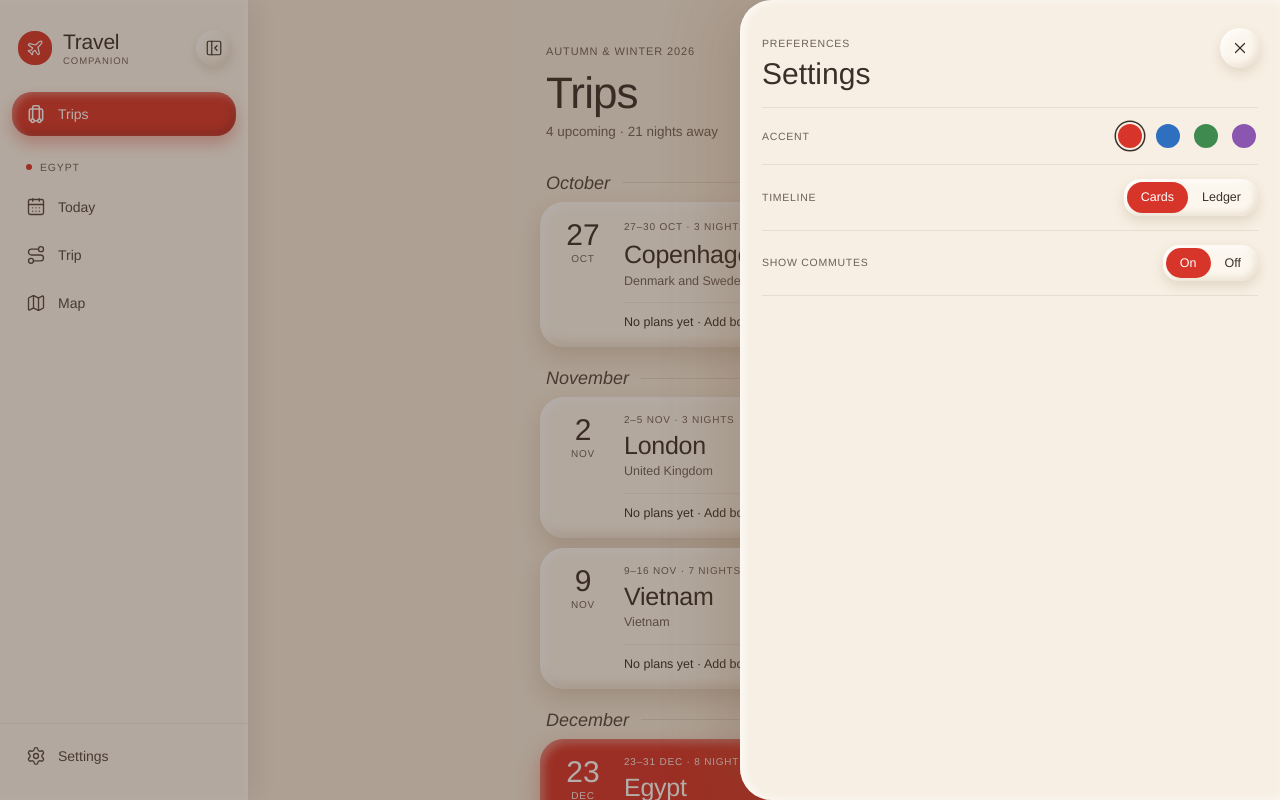
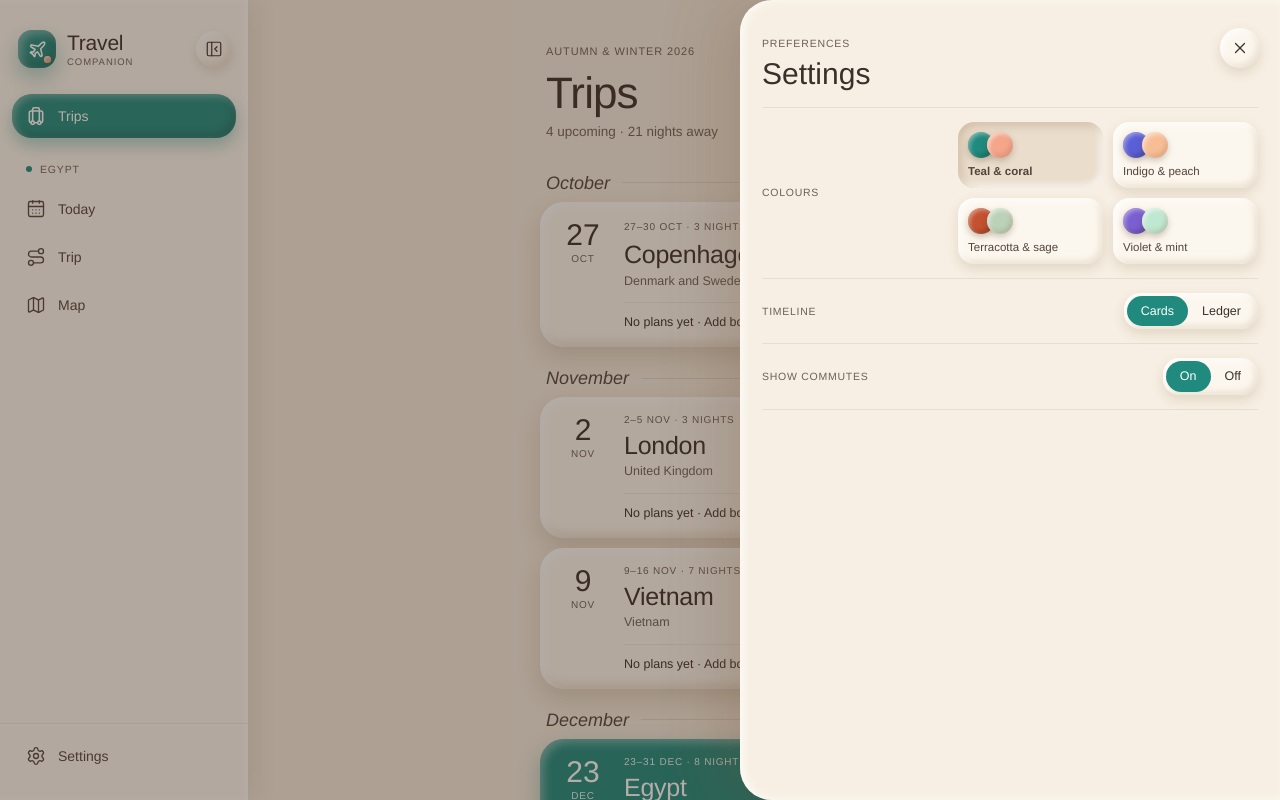
Before and after one commit to byteofprash/travelmate, a Next.js app: page / in a window 1280 px wide. Both pictures are taken after a click on the button "Settings". Built offline with nearby package versions, Linux system fonts and the light colour scheme.

Commit message:
Add four primary/secondary colour presets and a clay logo
Co-Authored-By: Claude Sonnet 5.5 <noreply@anthropic.com>
Claude-Session: https://claude.ai/code/session_01W42bmDqa37C1oteLoF2wBc

```diff
--- a/components/App.tsx
+++ b/components/App.tsx
@@ -323,7 +323,7 @@ export default function App() {
 
   return (
     <div className="stage">
-      <div className="phone" style={{ background: C.paper, color: C.ink, ['--accent' as string]: settings.accent }}>
+      <div className="phone" style={{ background: C.paper, color: C.ink, ['--accent' as string]: settings.accent, ['--accent2' as string]: settings.accent2 }}>
         {desktop && (
           <Sidebar
             tab={effTab}
@@ -427,7 +427,7 @@ export default function App() {
                 aria-label={l}
                 title={l}
                 aria-current={active ? 'page' : undefined}
-                style={{ display: 'flex', flexDirection: 'column', alignItems: 'center', justifyContent: 'center', gap: 4, cursor: 'pointer', borderRadius: 24, color: active ? settings.accent : C.muted, background: active ? C.paper : 'transparent', boxShadow: active ? CLAY.inset : 'none', transition: 'box-shadow .2s, background .2s' }}
+                style={{ display: 'flex', flexDirection: 'column', alignItems: 'center', justifyContent: 'center', gap: 4, cursor: 'pointer', borderRadius: 24, color: active ? settings.accent : C.muted, background: active ? 'color-mix(in srgb, var(--accent2) 40%, #FCF7EE)' : 'transparent', boxShadow: active ? CLAY.inset : 'none', transition: 'box-shadow .2s, background .2s' }}
               >
                 <Icon size={22} strokeWidth={active ? 2.1 : 1.8} />
               </div>
--- a/components/Sheets.tsx
+++ b/components/Sheets.tsx
@@ -3,7 +3,7 @@ import { X } from 'lucide-react';
 import { MODES } from './CommuteLeg';
 import { isPlaceholder, plural, rangeShort } from '@/lib/format';
 import { dayBits, daySummary, homeCity, nightCount, operator, staysInOrder } from '@/lib/derive';
-import { ACCENTS, C, TAGC, mono, rule, sans, serif, CLAY, R } from '@/lib/theme';
+import { PRESETS, C, TAGC, mono, rule, sans, serif, CLAY, R } from '@/lib/theme';
 import type { Day, Leg, Settings, Stop, Trip, TripMeta } from '@/lib/types';
 
 /* ---------- shared bits ---------- */
@@ -12,7 +12,7 @@ const kicker = (color: string = C.muted): React.CSSProperties => ({ font: mono(5
 const h2: React.CSSProperties = { marginTop: 9, font: serif(30, 1.05), letterSpacing: '-.01em' };
 const subTxt: React.CSSProperties = { marginTop: 6, font: sans(400, 13, 1.35), color: C.muted };
 const label: React.CSSProperties = { font: mono(500, 10.5, 1.4), letterSpacing: '.07em', color: C.muted };
-const btnOutline: React.CSSProperties = { padding: 14, borderRadius: R.ctl, boxShadow: CLAY.soft, textAlign: 'center', font: sans(500, 14), cursor: 'pointer' };
+const btnOutline: React.CSSProperties = { padding: 14, borderRadius: R.ctl, background: C.accent2, color: C.ink, boxShadow: CLAY.soft, textAlign: 'center', font: sans(500, 14), cursor: 'pointer' };
 const btnDark: React.CSSProperties = { padding: 14, borderRadius: R.ctl, background: C.dark, color: C.darkText, textAlign: 'center', font: sans(500, 14), cursor: 'pointer' };
 
 function KV({ k, v, w = 96, size = 13 }: { k: string; v: ReactNode; w?: number; size?: number }) {
@@ -374,18 +374,28 @@ export function SettingsSheet({ settings, onChange }: { settings: Settings; onCh
       <div style={{ marginTop: 9, font: serif(30, 1.05) }}>Settings</div>
       <div style={{ marginTop: 18, borderTop: `1px solid ${rule(0.1)}` }}>
         <div style={{ padding: '14px 0', borderBottom: `1px solid ${rule(0.1)}`, display: 'flex', justifyContent: 'space-between', alignItems: 'center', gap: 10 }}>
-          <div style={label}>ACCENT</div>
-          <div style={{ display: 'flex', gap: 10 }}>
-            {ACCENTS.map((a) => (
-              <div
-                key={a}
-                onClick={() => onChange({ ...settings, accent: a })}
-                role="button"
-                aria-label={`Accent ${a}`}
-                tabIndex={0}
-                style={{ width: 28, height: 28, borderRadius: 14, background: a, cursor: 'pointer', border: `2.5px solid ${C.sheet}`, boxShadow: settings.accent === a ? `0 0 0 1.5px ${C.ink}` : 'none' }}
-              />
-            ))}
+          <div style={label}>COLOURS</div>
+          <div style={{ display: 'grid', gridTemplateColumns: 'repeat(2, minmax(0, 1fr))', gap: 10, flex: 1, maxWidth: 300 }}>
+            {PRESETS.map((p) => {
+              const on = settings.accent.toLowerCase() === p.primary.toLowerCase();
+              return (
+                <div
+                  key={p.id}
+                  onClick={() => onChange({ ...settings, accent: p.primary, accent2: p.secondary })}
+                  role="button"
+                  aria-label={`${p.name} colours`}
+                  aria-pressed={on}
+                  tabIndex={0}
+                  style={{ padding: '10px 10px 9px', borderRadius: R.ctl, background: on ? C.sand : C.card, boxShadow: on ? CLAY.inset : CLAY.soft, cursor: 'pointer', display: 'flex', flexDirection: 'column', gap: 7 }}
+                >
+                  <div style={{ display: 'flex' }}>
+                    <div style={{ width: 26, height: 26, borderRadius: 13, background: p.primary, boxShadow: '0 3px 6px rgba(90,60,40,.3), inset 2px 2px 4px rgba(255,255,255,.4), inset -2px -3px 4px rgba(0,0,0,.2)' }} />
+                    <div style={{ width: 26, height: 26, borderRadius: 13, background: p.secondary, marginLeft: -7, boxShadow: '0 3px 6px rgba(90,60,40,.25), inset 2px 2px 4px rgba(255,255,255,.55), inset -2px -3px 4px rgba(120,70,40,.18)' }} />
+                  </div>
+                  <div style={{ font: sans(on ? 700 : 500, 11.5, 1.2), color: C.ink2 }}>{p.name}</div>
+                </div>
+              );
+            })}
           </div>
         </div>
         <div style={{ padding: '14px 0', borderBottom: `1px solid ${rule(0.1)}`, display: 'flex', justifyContent: 'space-between', alignItems: 'center', gap: 10 }}>
--- a/components/Sidebar.tsx
+++ b/components/Sidebar.tsx
@@ -68,8 +68,9 @@ export function Sidebar({
         }}
       >
         <div style={{ display: 'flex', alignItems: 'center', gap: 11, minWidth: 0 }}>
-          <div style={{ flex: 'none', width: 34, height: 34, borderRadius: R.ctl, background: accent, display: 'flex', alignItems: 'center', justifyContent: 'center' }}>
-            <Plane size={18} strokeWidth={1.6} color={C.darkText} />
+          <div style={{ position: 'relative', flex: 'none', width: 38, height: 38, borderRadius: 14, background: accent, boxShadow: CLAY.accent, display: 'flex', alignItems: 'center', justifyContent: 'center' }}>
+            <Plane size={19} strokeWidth={2} color={C.darkText} />
+            <div style={{ position: 'absolute', right: 5, bottom: 5, width: 7, height: 7, borderRadius: 4, background: C.accent2, boxShadow: 'inset 1px 1px 2px rgba(255,255,255,.6)' }} />
           </div>
           {!collapsed && (
             <div style={{ minWidth: 0 }}>
--- a/components/screens/Home.tsx
+++ b/components/screens/Home.tsx
@@ -84,7 +84,7 @@ export function Home({
                           {rangeShort(t.start, t.end)} · {plural(t.nights, 'night')}
                         </div>
                         {t.id === nextId && (
-                          <div style={{ font: mono(500, 9.5), letterSpacing: '.08em', padding: '4px 7px', borderRadius: R.pill, background: dark ? C.card : accent, color: dark ? accent : C.card }}>NEXT</div>
+                          <div style={{ font: mono(500, 9.5), letterSpacing: '.08em', padding: '4px 7px', borderRadius: R.pill, background: dark ? C.card : C.accent2, color: dark ? accent : C.ink, fontWeight: 700 }}>NEXT</div>
                         )}
                       </div>
                       <div style={{ marginTop: 6, font: serif(25, 1.05), letterSpacing: '-.01em' }}>{t.name}</div>
--- a/components/screens/Today.tsx
+++ b/components/screens/Today.tsx
@@ -164,11 +164,11 @@ export const Today = forwardRef<HTMLDivElement, {
           if (r.k === 'now')
             return (
               <div key="now" style={{ display: 'grid', gridTemplateColumns: '62px 18px minmax(0,1fr)', alignItems: 'center', height: 22, margin: '2px 0' }}>
-                <div style={{ font: mono(600, 11.5), color: C.now, textAlign: 'right' }}>{r.time}</div>
+                <div style={{ font: mono(600, 11.5), color: C.accent, textAlign: 'right' }}>{r.time}</div>
                 <div style={{ display: 'flex', justifyContent: 'center' }}>
-                  <div style={{ width: 11, height: 11, borderRadius: R.ctl, background: C.now, boxShadow: '0 0 0 3px rgba(236,0,22,.18)' }} />
+                  <div style={{ width: 11, height: 11, borderRadius: R.ctl, background: C.now, boxShadow: '0 0 0 4px color-mix(in srgb, var(--accent2) 45%, transparent)' }} />
                 </div>
-                <div style={{ height: 2, background: C.now, borderRadius: 1, marginLeft: -4 }} />
+                <div style={{ height: 3, background: C.now, borderRadius: 2, marginLeft: -4 }} />
               </div>
             );
           const it = day.items[r.i];
--- a/lib/theme.ts
+++ b/lib/theme.ts
@@ -21,16 +21,24 @@ export const C = {
   darkLabel: 'rgba(255,255,255,.85)',
   onDarkRule: 'rgba(255,255,255,.3)',
   charcoal: '#2E2521', // toast and the JSON viewer
-  accent: '#D8352A',
+  accent: 'var(--accent)',
+  accent2: 'var(--accent2)', // secondary: light pastel fills, always paired with dark ink text
   nile: '#2F6B3A', // stays (green)
   flight: '#1F4E8C', // flights and arrivals (blue)
   meal: '#8A4B0B', // meals (orange)
-  now: '#D8352A',
+  now: 'var(--accent2)',
   error: '#B3261E',
   scrim: 'rgba(58,40,30,.4)',
 };
 
-export const ACCENTS = ['#D8352A', '#2F6FBF', '#3E8A4F', '#8A56B0'];
+/** Primary (white text on it) + secondary (pastel, dark text on it) presets offered in Settings. First is the default. */
+export const PRESETS = [
+  { id: 'teal-coral', name: 'Teal & coral', primary: '#1F8A7D', secondary: '#F4A58A' },
+  { id: 'indigo-peach', name: 'Indigo & peach', primary: '#5B5FD6', secondary: '#F7BE96' },
+  { id: 'terracotta-sage', name: 'Terracotta & sage', primary: '#C4512F', secondary: '#BBD2B8' },
+  { id: 'violet-mint', name: 'Violet & mint', primary: '#7A5FD0', secondary: '#BFE8D2' },
+] as const;
+export const DEFAULT_PRESET = PRESETS[0];
 
 /** Deep text colours for tags (AA on cream) and the matching pastel pill fills. */
 export const TAGC: Record<string, string> = {
--- a/lib/types.ts
+++ b/lib/types.ts
@@ -89,7 +89,8 @@ export interface TripMeta {
 }
 
 export interface Settings {
-  accent: string;
+  accent: string; // primary
+  accent2: string; // secondary
   cardStyle: 'cards' | 'ledger';
   showTransport: boolean;
 }
```
Also changed, not shown: lib/store.ts (+13 -3 lines), public/icon.svg, public/manifest.webmanifest, 1 other file (tests, documents, lock files or other folders).
